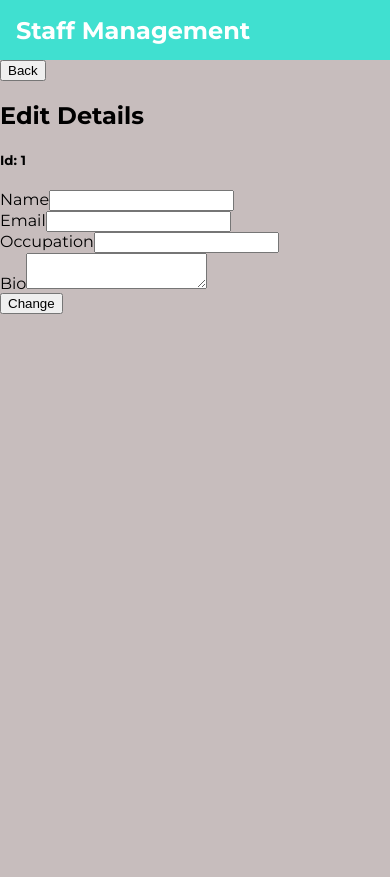
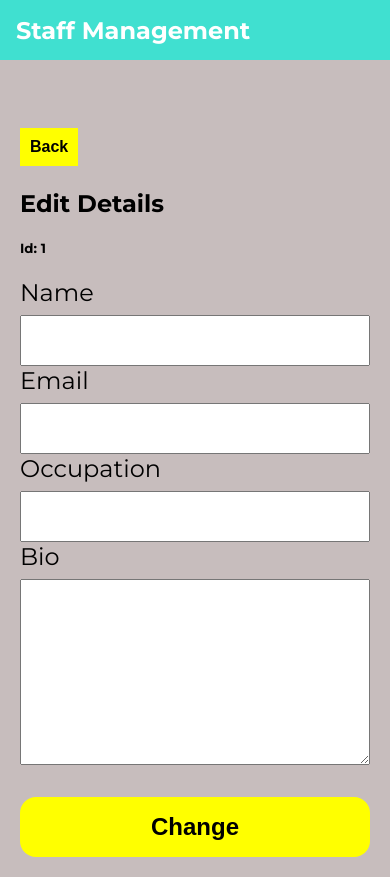
Before and after one commit to vicowiti/js-interview-project, a React (Create React App) app: page /1 in a window 390 px wide. Before the commit the page ends 844 px from the top, so only its background shows below. Built offline with nearby package versions, Linux system fonts and the light colour scheme.

Commit message:
made phone form responsive

```diff
--- a/src/App.js
+++ b/src/App.js
@@ -1,6 +1,6 @@
 import React from "react";
 import { BrowserRouter, Route, Routes } from "react-router-dom";
-import EditForm from "./components/EditForm";
+import EditForm from "./components/EditForm/EditForm";
 import Navbar from "./components/Navbar/Navbar";
 import StaffList from "./components/StaffList/StaffList.jsx";
 
--- a/src/components/EditForm.js
+++ b/src/components/EditForm/EditForm.js
@@ -1,7 +1,12 @@
 import React, { useState } from "react";
 import { useDispatch, useSelector } from "react-redux";
 import { useNavigate, useParams } from "react-router-dom";
-import { getStaff, patchResource, staffSelector } from "../features/StaffSlice";
+import {
+  getStaff,
+  patchResource,
+  staffSelector,
+} from "../../features/StaffSlice";
+import "./Editform.css";
 
 const EditForm = () => {
   const { id } = useParams();
@@ -33,12 +38,14 @@ const EditForm = () => {
     }
   };
   return (
-    <>
-      <button onClick={() => navigate("/")}>Back</button>
+    <div className="editform">
+      <button onClick={() => navigate("/")} className="back-btn">
+        Back
+      </button>
       <form onSubmit={handleEdit}>
         <h2>Edit Details</h2>
         <h5>Id: {id}</h5>
-        <div>
+        <div className="form-sgt">
           <label>Name</label>
           <input
             type="text"
@@ -46,7 +53,7 @@ const EditForm = () => {
             onChange={(e) => setName(e.target.value)}
           />
         </div>
-        <div>
+        <div className="form-sgt">
           <label>Email</label>
           <input
             type="email"
@@ -54,7 +61,7 @@ const EditForm = () => {
             onChange={(e) => setEmail(e.target.value)}
           />
         </div>
-        <div>
+        <div className="form-sgt">
           <label>Occupation</label>
           <input
             type="text"
@@ -62,17 +69,20 @@ const EditForm = () => {
             onChange={(e) => setOccupation(e.target.value)}
           />
         </div>
-        <div>
+        <div className="form-sgt">
           <label>Bio</label>
           <textarea
             value={bio}
             onChange={(e) => setBio(e.target.value)}
+            rows={12}
           ></textarea>
         </div>
 
-        <button type="submit">Change</button>
+        <button className="edit-btn" type="submit">
+          Change
+        </button>
       </form>
-    </>
+    </div>
   );
 };
 
--- /dev/null
+++ b/src/components/EditForm/Editform.css
@@ -0,0 +1,38 @@
+.editform {
+  margin-top: 3rem;
+  padding: 20px;
+}
+
+.form-sgt {
+  display: flex;
+  flex-direction: column;
+}
+
+input {
+  padding: 1rem;
+}
+
+.edit-btn {
+  margin-top: 2rem;
+  width: 100%;
+  background-color: yellow;
+  padding: 1rem;
+  font-size: 1.5rem;
+  border-radius: 1rem;
+  font-weight: 900;
+  border: none;
+}
+
+label {
+  font-size: 1.5rem;
+  margin-bottom: 0.5rem;
+}
+
+.back-btn {
+  padding: 10px;
+  background-color: yellow;
+  border: none;
+  font-size: 1rem;
+  font-weight: 900;
+  margin-bottom: 0.2rem;
+}
```
